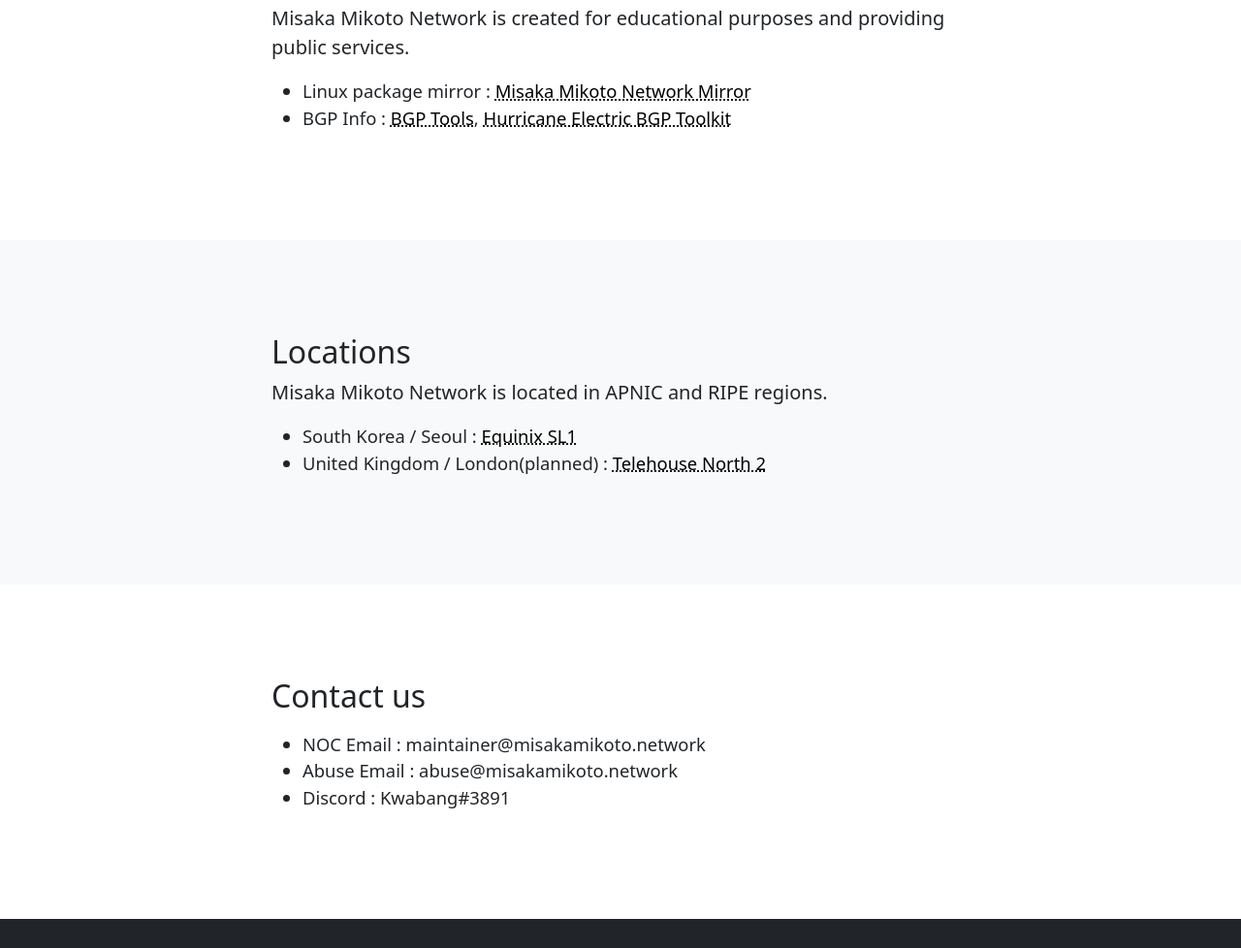
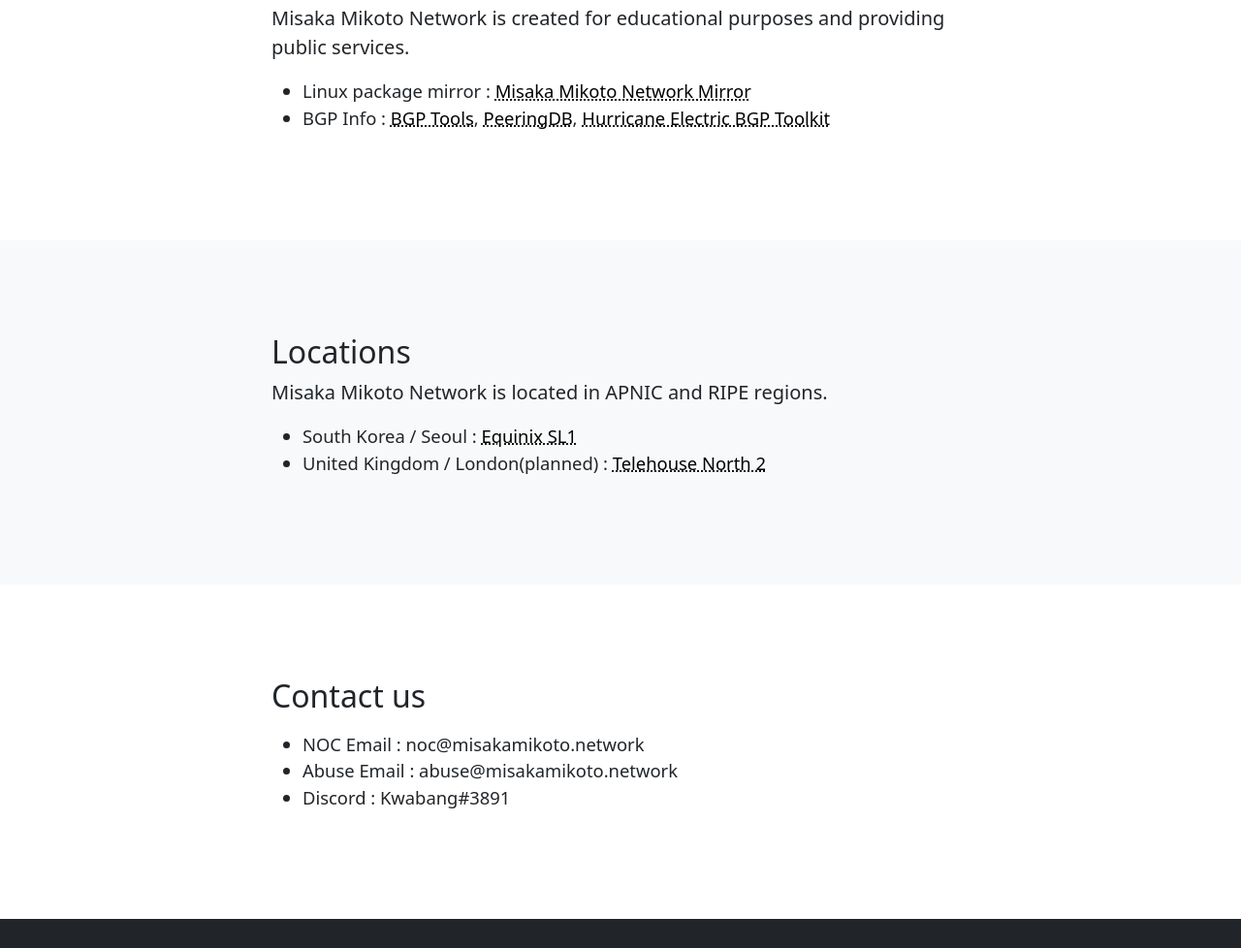
Before and after one commit to misaka-mikoto-network/misaka-mikoto-network-main-front, a plain HTML site: page index.html in a window 1280 px wide. Shown: the part 488-1466 px from the top of the page at 97% size. Drawn offline with nearby package versions, Linux system fonts and the light colour scheme.

Commit message:
Update index.html

```diff
--- a/index.html
+++ b/index.html
@@ -12,7 +12,7 @@
   <link href='css/styles.css' rel='stylesheet' />
   <!-- NOTE:  Open Graph -->
   <meta property="og:title" content="Misaka Mikoto Network">
-  <meta property="og:description" content="A personal network maintained by KyeongTaek Kim">
+  <meta property="og:description" content="A personal network maintained by Gyeongtaek Kim">
   <meta property="og:image" content="https://misakamikoto.network/assets/profile.png">
   <meta property="og:image:type" content="image/png">
   <meta property="og:image:width" content="300">
@@ -52,7 +52,7 @@
           <p class='lead'>Misaka Mikoto Network is created for educational purposes and providing public services.
             <ul>
               <li>Linux package mirror : <a class='ul' href='https://mirror.misakamikoto.network'>Misaka Mikoto Network Mirror</a></li>
-              <li>BGP Info : <a class='ul' href='https://bgp.tools/prefix/2a0f:9400:7721::/48'>BGP Tools</a>, <a class='ul' href='https://bgp.he.net/net/2a0f:9400:7721::/48'>Hurricane Electric BGP Toolkit</a></li>
+              <li>BGP Info : <a class='ul' href='https://bgp.tools/as/203979'>BGP Tools</a>, <a class='ul' href='https://www.peeringdb.com/net/30426/'>PeeringDB</a>, <a class='ul' href='https://bgp.he.net/AS203979'>Hurricane Electric BGP Toolkit</a></li>
             </ul>
           </p>
         </div>
@@ -82,7 +82,7 @@
           <h2>Contact us</h2>
           <p class='lead'></p>
           <ul>
-            <li>NOC Email : maintainer@misakamikoto.network</li>
+            <li>NOC Email : noc@misakamikoto.network</li>
             <li>Abuse Email : abuse@misakamikoto.network</li>
             <li>Discord : Kwabang#3891</li>
           </ul>
```
